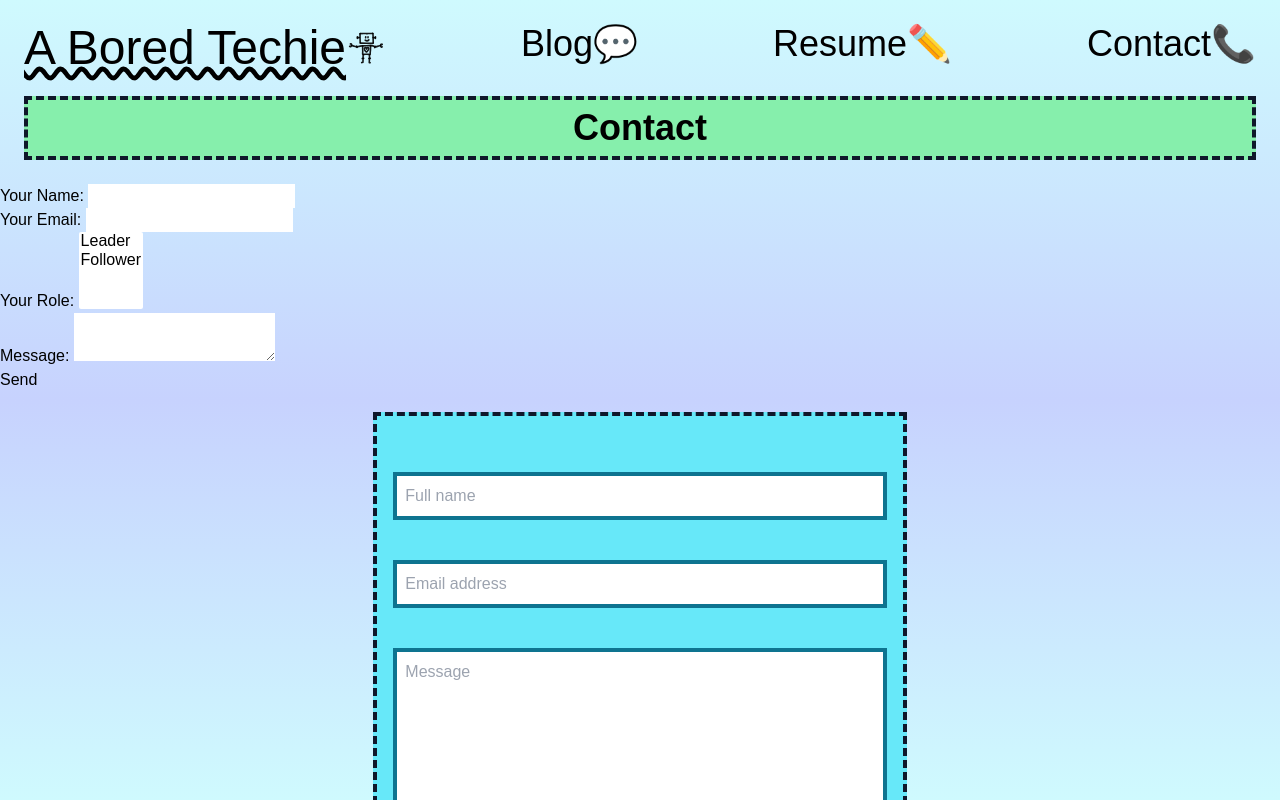
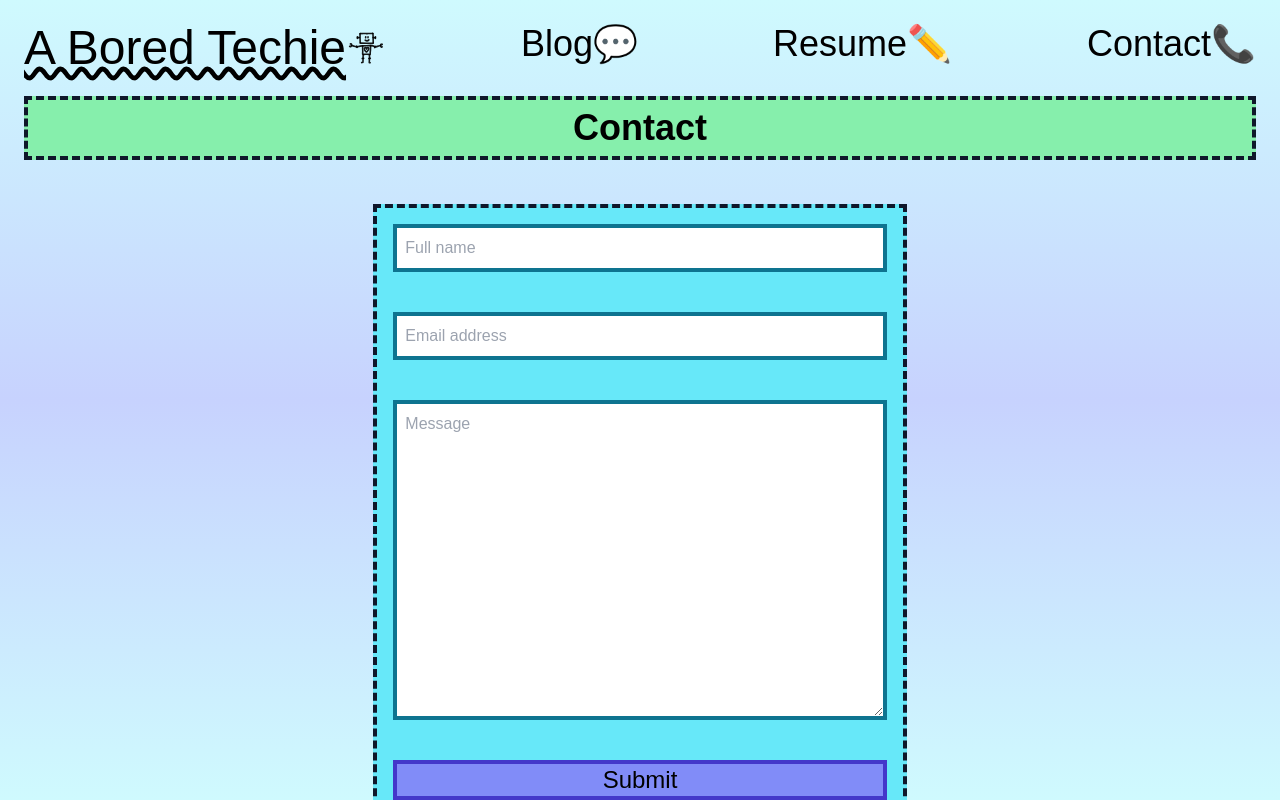
Before and after one commit to nurdinhossain/personal-site, a Next.js app: page /contact in a window 1280 px wide. Shown: the top 800 px of the page. Built offline with nearby package versions, Linux system fonts and the light colour scheme; a web font is replaced by a local one.

Commit message:
Add email handling to contact form

```diff
--- a/package.json
+++ b/package.json
@@ -11,8 +11,10 @@
   "dependencies": {
     "@sanity/image-url": "^1.0.2",
     "@sanity/vision": "^3.43.0",
+    "@types/nodemailer": "^6.4.15",
     "next": "14.2.3",
     "next-sanity": "^9.3.0",
+    "nodemailer": "^6.9.13",
     "react": "^18",
     "react-dom": "^18",
     "react-hook-form": "^7.51.5",
--- /dev/null
+++ b/src/app/api/email/route.ts
@@ -0,0 +1,50 @@
+import { type NextRequest, NextResponse } from 'next/server';
+import nodemailer from 'nodemailer';
+import Mail from 'nodemailer/lib/mailer';
+
+export async function POST(request: NextRequest) {
+  const { email, name, message } = await request.json();
+
+  const transport = nodemailer.createTransport({
+    service: 'gmail',
+    /*
+      setting service as 'gmail' is same as providing these setings:
+      host: "smtp.gmail.com",
+      port: 465,
+      secure: true
+      If you want to use a different email provider other than gmail, you need to provide these manually.
+      Or you can go use these well known services and their settings at
+      https://github.com/nodemailer/nodemailer/blob/master/lib/well-known/services.json
+  */
+    auth: {
+      user: process.env.MY_EMAIL,
+      pass: process.env.MY_PASSWORD,
+    },
+  });
+
+  const mailOptions: Mail.Options = {
+    from: process.env.MY_EMAIL,
+    to: process.env.MY_EMAIL,
+    // cc: email, (uncomment this line if you want to send a copy to the sender)
+    subject: `Message from ${name} (${email})`,
+    text: message,
+  };
+
+  const sendMailPromise = () =>
+    new Promise<string>((resolve, reject) => {
+      transport.sendMail(mailOptions, function (err) {
+        if (!err) {
+          resolve('Email sent');
+        } else {
+          reject(err.message);
+        }
+      });
+    });
+
+  try {
+    await sendMailPromise();
+    return NextResponse.json({ message: 'Email sent' });
+  } catch (err) {
+    return NextResponse.json({ error: err }, { status: 500 });
+  }
+}
--- a/src/app/contact/page.tsx
+++ b/src/app/contact/page.tsx
@@ -2,46 +2,25 @@
 
 import { useForm } from "react-hook-form";
 import { useState } from "react";
-
-export type FormData = {
-    name: string,
-    email: string,
-    message: string
-}
+import { sendEmail } from "@/utils/send-email";
+import { FormData } from "@/components/formdata";
 
 export default function Contact() {
     const { register, handleSubmit } = useForm<FormData>();
     const [data, setData] = useState("");
+
+    function onSubmit(data: FormData) {
+        sendEmail(data);
+        setData(data.email);
+      }
 
     return (
         <div>
             {/* header */}
             <h1 className="bg-green-300 border-4 border-dashed border-slate-900 font-bold text-center text-4xl m-6 p-2">Contact</h1>
 
-            <form name="contact" method="POST" data-netlify="true">
-                <p>
-                    <label>Your Name: <input type="text" name="name" /></label>
-                </p>
-                <p>
-                    <label>Your Email: <input type="email" name="email" /></label>
-                </p>
-                <p>
-                    <label>Your Role: <select name="role[]" multiple>
-                    <option value="leader">Leader</option>
-                    <option value="follower">Follower</option>
-                    </select></label>
-                </p>
-                <p>
-                    <label>Message: <textarea name="message"></textarea></label>
-                </p>
-                <p>
-                    <button type="submit">Send</button>
-                </p>
-            </form>
-
             <main className="flex flex-row justify-center">
-                <form name="contact" className="flex flex-col bg-cyan-300 border-4 border-dashed border-slate-900 space-y-10 w-5/12 m-5 p-4" onSubmit={handleSubmit((data) => setData(JSON.stringify(data)))} data-netlify={true} netlify-honeypot="bot-field">
-                    <input type="hidden" name="form-name" value="contact" />
+                <form className="flex flex-col bg-cyan-300 border-4 border-dashed border-slate-900 space-y-10 w-5/12 m-5 p-4" onSubmit={handleSubmit(onSubmit)}>
                     <input {...register("name")} placeholder="Full name" type="text" name="name" className="h-12 border-4 border-solid border-cyan-700 p-2" />
                     <input {...register("email")} placeholder="Email address" type="email" name="email" className="h-12 border-4 border-solid border-cyan-700 p-2" />
                     <textarea {...register("message")} placeholder="Message" name="message" className="h-80 border-4 border-solid border-cyan-700 p-2" />
--- /dev/null
+++ b/src/components/formdata.ts
@@ -0,0 +1,5 @@
+export type FormData = {
+    name: string,
+    email: string,
+    message: string
+}
--- /dev/null
+++ b/src/utils/send-email.ts
@@ -0,0 +1,18 @@
+
+import { FormData } from '@/components/formdata';
+
+export function sendEmail(data: FormData) {
+  const apiEndpoint = '/api/email';
+
+  fetch(apiEndpoint, {
+    method: 'POST',
+    body: JSON.stringify(data),
+  })
+    .then((res) => res.json())
+    .then((response) => {
+      console.log(response.message);
+    })
+    .catch((err) => {
+      console.log(err);
+    });
+}
```
Also changed, not shown: 1 other file (tests, documents, lock files or other folders).
